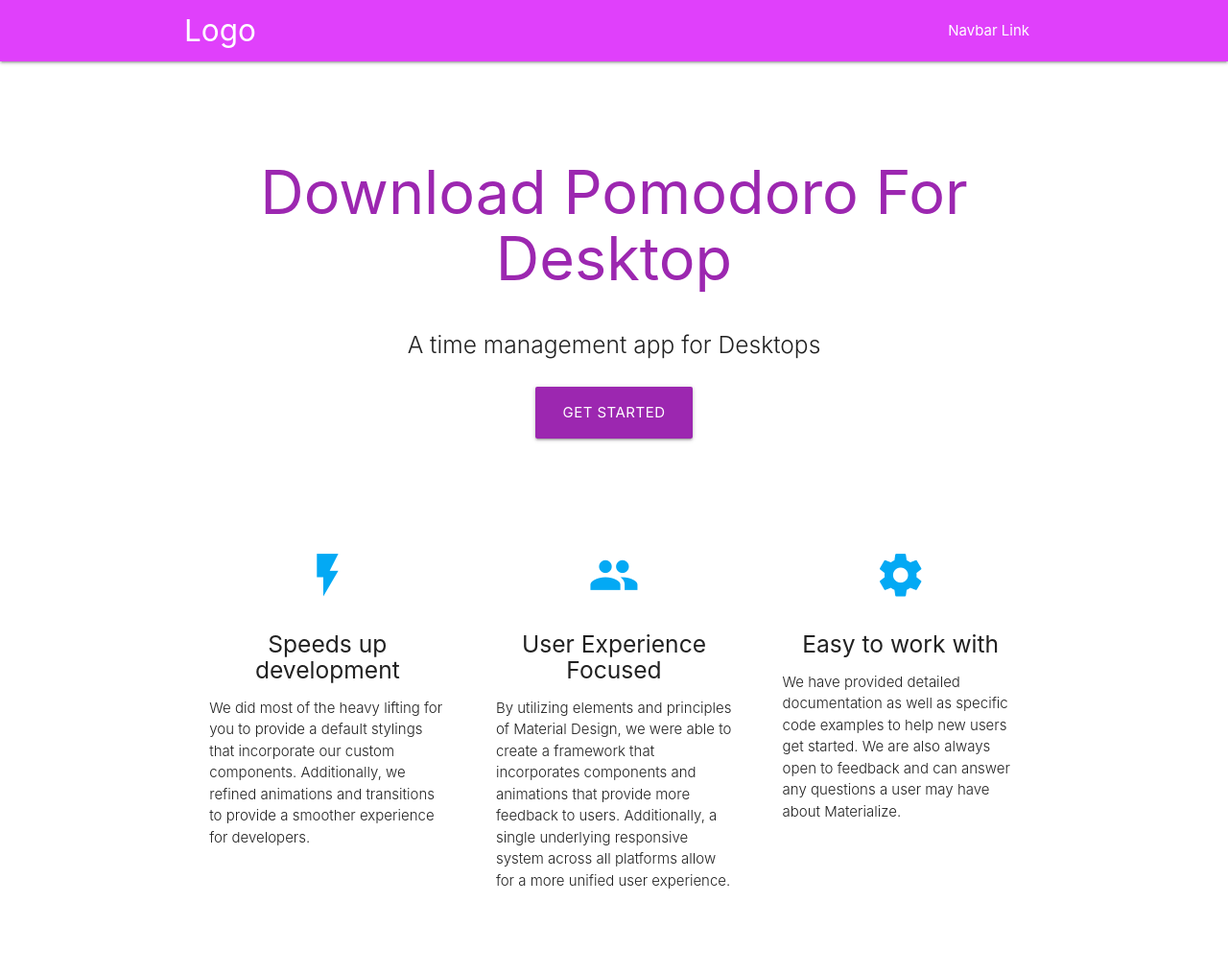
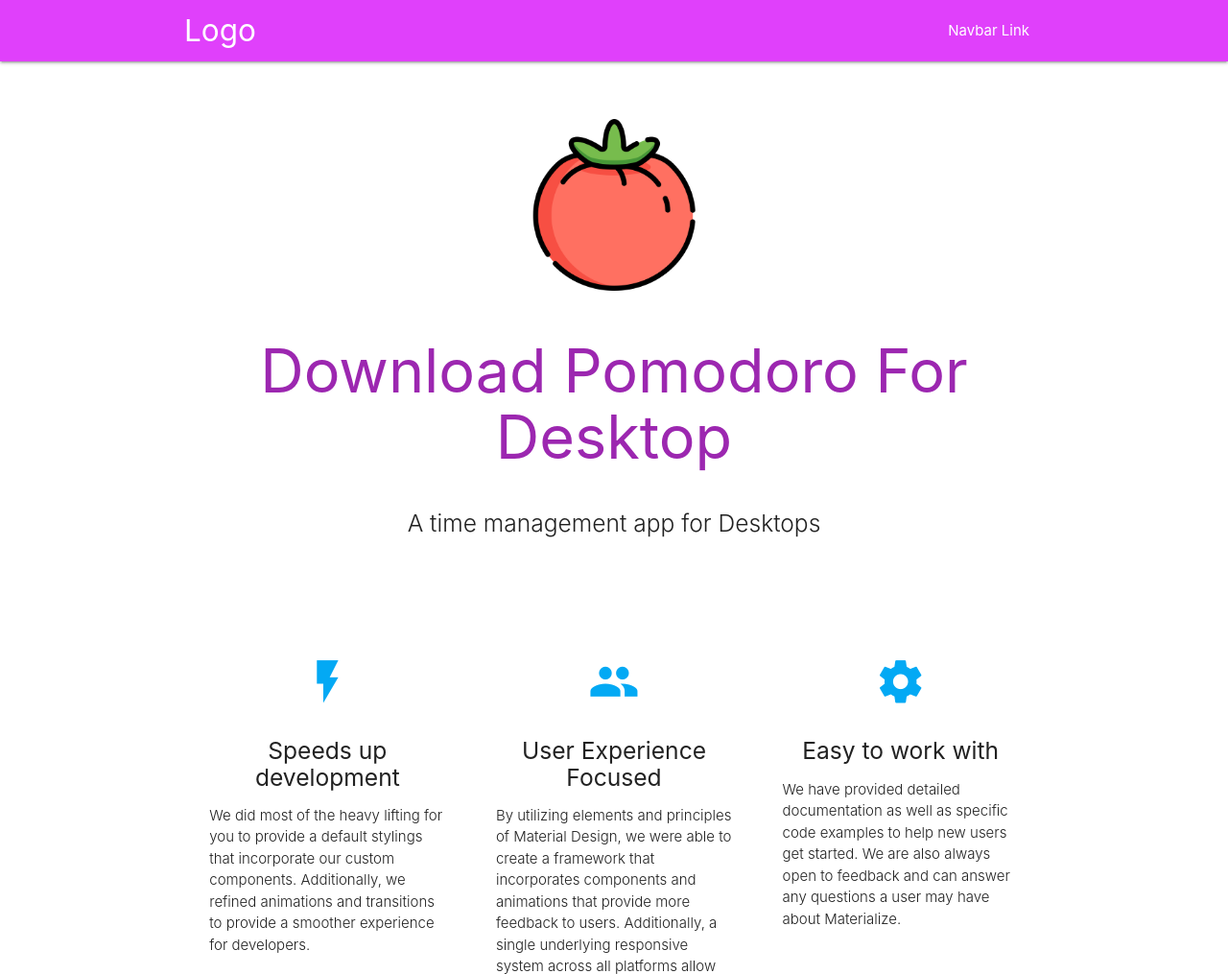
Before and after one commit to Olusamimaths/Pomodoro-Download-Page, a plain HTML site: page index.html in a window 1280 px wide. Shown: the top 1015 px of the page at 96% size. Drawn offline with nearby package versions, Linux system fonts and the light colour scheme.

Commit message:
Added icon

```diff
--- a/css/style.css
+++ b/css/style.css
@@ -12,3 +12,7 @@
 .icon-block .material-icons {
 	font-size: inherit;
 }
+
+.icon {
+  width: 20%;
+}
--- a/index.html
+++ b/index.html
@@ -26,12 +26,13 @@
   <div class="section no-pad-bot" id="index-banner">
     <div class="container">
       <br><br>
+      <div class="row center-align">
+        <img src="img/tomato.png" alt="tomato icon" class="icon">
+      </div>
+
       <h1 class="header center purple-text">Download Pomodoro For Desktop</h1>
       <div class="row center">
         <h5 class="header col s12 light">A time management app for Desktops</h5>
-      </div>
-      <div class="row center">
-        <a href="http://materializecss.com/getting-started.html" id="download-button" class="btn-large waves-effect waves-light purple">Get Started</a>
       </div>
       <br><br>
 
```
Also changed, not shown: img/tomato.png (added).
